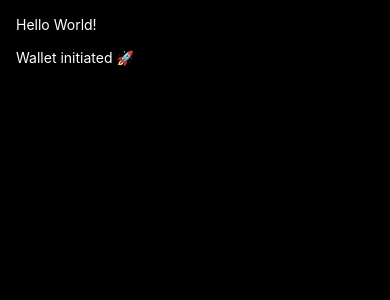
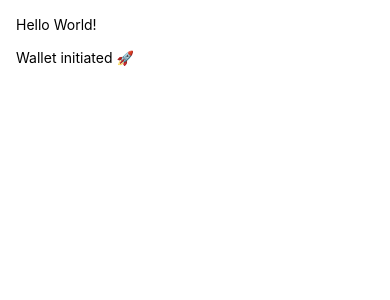
Before and after one commit to juanmanso/rn-walletconnect, a React Native app: screen /Main in a window 390 px wide. Shown: the top 300 px of the page. Built offline with nearby package versions, Linux system fonts and the light colour scheme; what @walletconnect/core would draw is missing.

Commit message:
fix: appeareance change not applying due to bad usage of useColorScheme

```diff
--- a/src/components/Content.tsx
+++ b/src/components/Content.tsx
@@ -20,7 +20,7 @@ export const Content = ({
   style,
 }: PropsWithChildren<IContentProps>) => {
   const insets = useSafeAreaInsets();
-  const isDarkMode = useColorScheme();
+  const isDarkMode = useColorScheme() === 'dark';
 
   const backgroundColor = isDarkMode ? 'black' : 'white';
 
--- a/src/components/ThemedText.tsx
+++ b/src/components/ThemedText.tsx
@@ -4,9 +4,9 @@ import { Text, TextProps, useColorScheme } from 'react-native';
 interface IThemedTextProps extends TextProps {}
 
 export const ThemedText = ({ children, style }: IThemedTextProps) => {
-  const isDarkMode = useColorScheme();
+  const isDarkMode = useColorScheme() === 'dark';
 
-  const textColor = isDarkMode ? 'white' : 'dark';
+  const textColor = isDarkMode ? 'white' : 'black';
 
   return (
     <Text allowFontScaling style={[{ color: textColor }, style]}>
```
